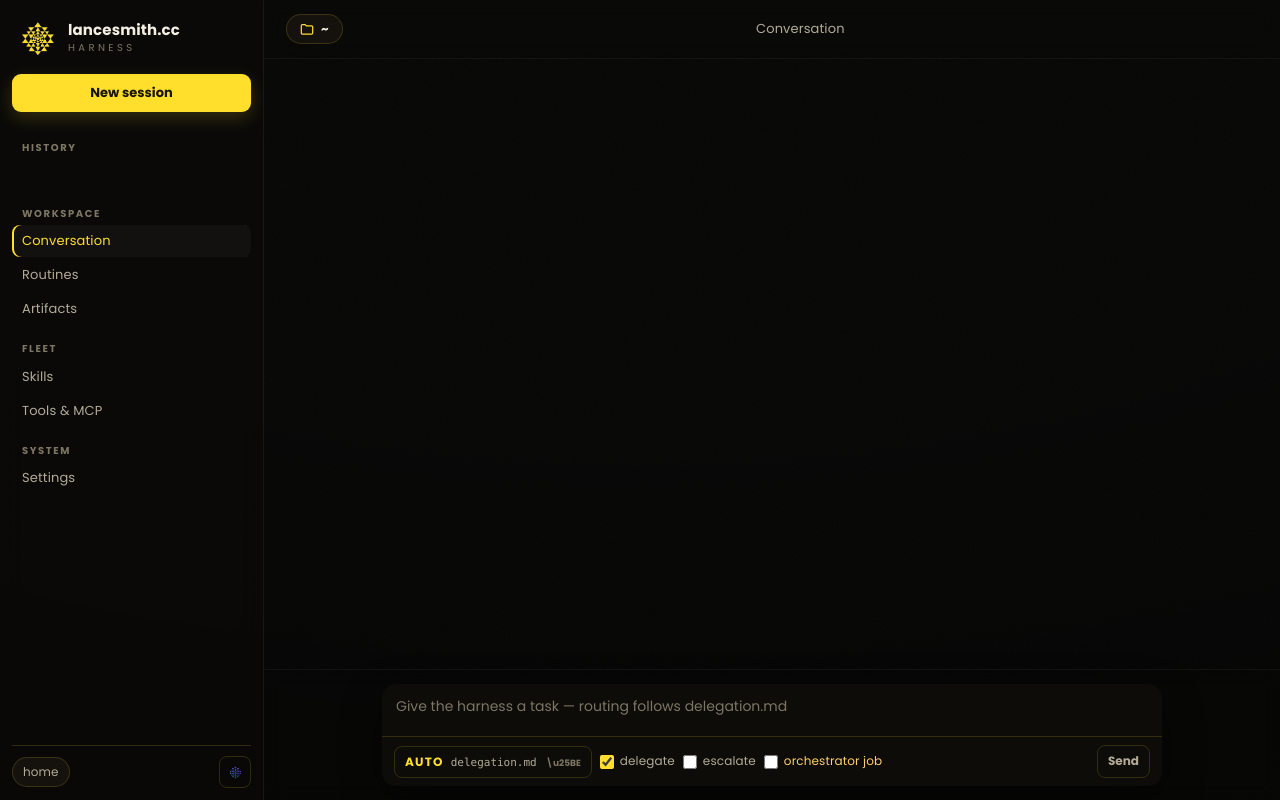
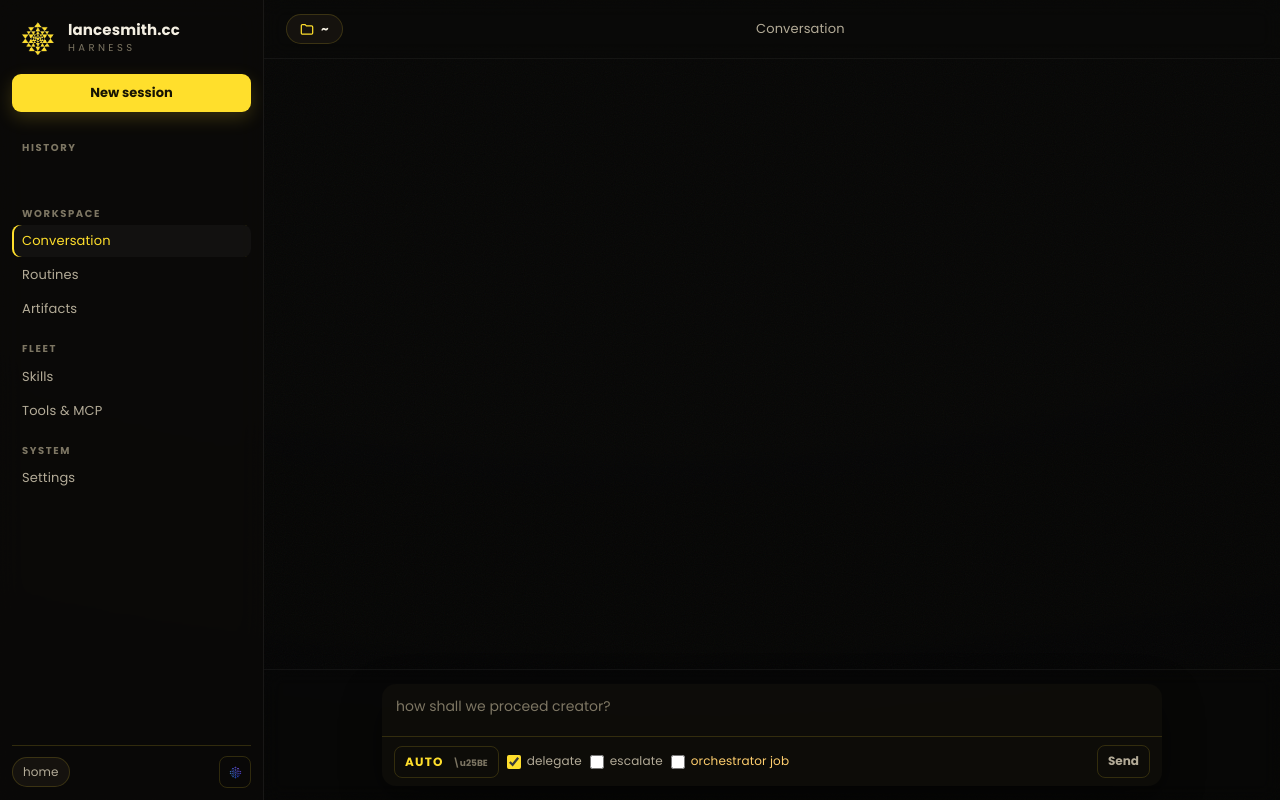
Before and after one commit to lancesmithcc/agentic.harness, a website: page apps/web/index.html in a window 1280 px wide. Drawn offline with Linux system fonts and the light colour scheme; no server answers.

Commit message:
Copy: model chip reads AUTO; composer placeholder greets the creator

```diff
--- a/apps/web/index.html
+++ b/apps/web/index.html
@@ -60,9 +60,9 @@ FINISH: unreviewed and undocumented is unfinished; this build ends with the fini
 
     <footer class="composer" id="composer">
       <div class="composer-inner">
-        <textarea id="task" rows="1" placeholder="Give the harness a task — routing follows delegation.md"></textarea>
+        <textarea id="task" rows="1" placeholder="how shall we proceed creator?"></textarea>
         <div class="composer-bar">
-          <button class="modelpick" id="modelPick" type="button" title="Choose the model for this task — AUTO routes via delegation.md"><span class="mp-k">AUTO</span><span class="mp-v">delegation.md</span><span class="mp-caret">\u25BE</span></button>
+          <button class="modelpick" id="modelPick" type="button" title="Choose the model for this task — AUTO routes via delegation.md"><span class="mp-k">AUTO</span><span class="mp-caret">\u25BE</span></button>
           <div class="modelmenu" id="modelMenu" hidden></div>
           <select id="pin" hidden><option value="">AUTO · delegation.md</option></select>
           <label class="chk" title="Delegate: if the chosen model fails or rate-limits, the harness continues with the next model in the chain. Uncheck to stay strictly on the selected model."><input type="checkbox" id="delegate" checked /> delegate</label>
@@ -246,8 +246,7 @@ FINISH: unreviewed and undocumented is unfinished; this build ends with the fini
     var v = $("pin").value;
     if (!v) {
       btn.querySelector(".mp-k").textContent = "AUTO";
-      var sm = S.settings && S.settings.startModel;
-      btn.querySelector(".mp-v").textContent = sm ? "starts " + (sm.split("/")[1] || sm) : "delegation.md";
+      var mpv = btn.querySelector(".mp-v"); if (mpv) mpv.textContent = "";
     }
     else { btn.querySelector(".mp-k").textContent = "PIN"; btn.querySelector(".mp-v").textContent = v.split("/")[1] || v; }
   }
```
